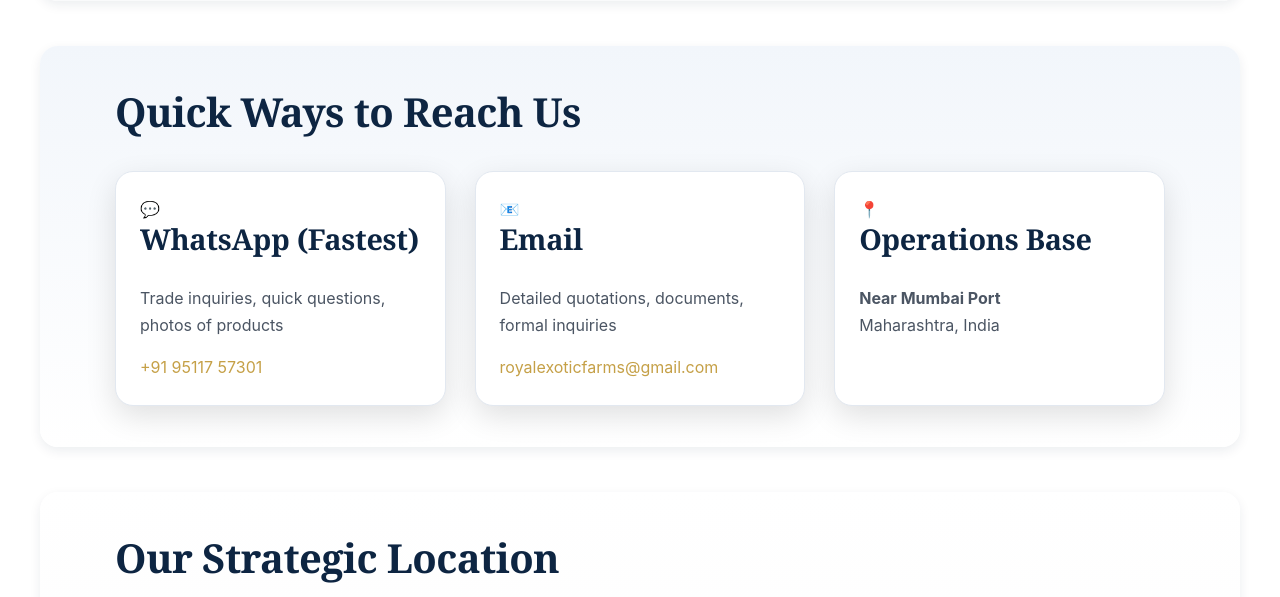
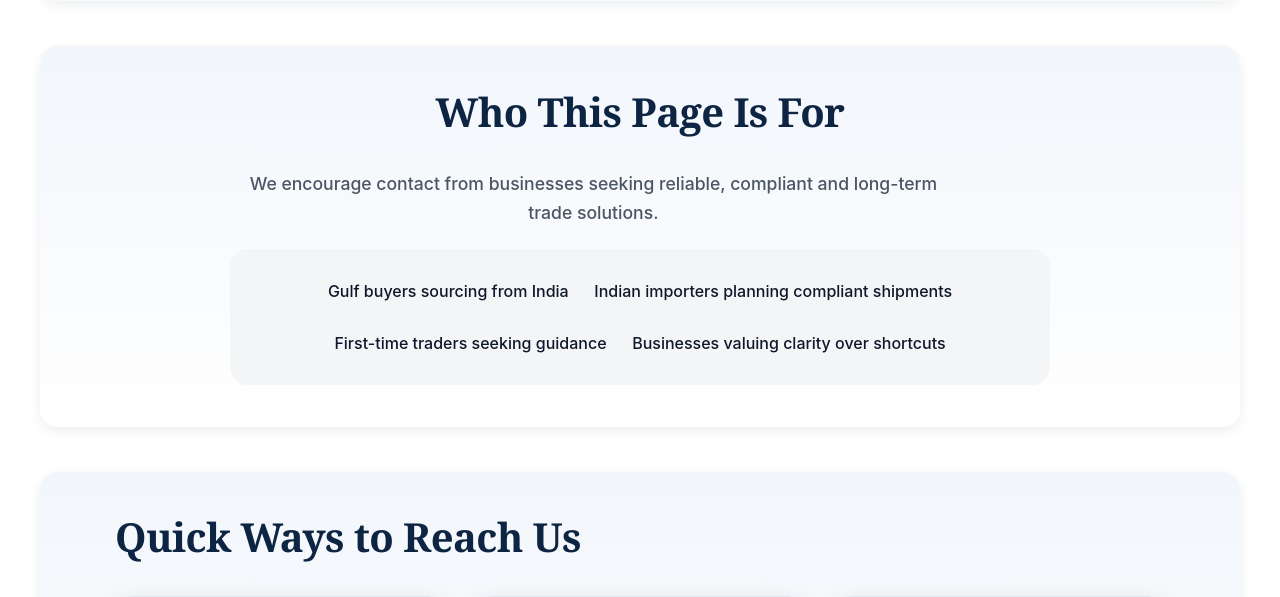
Before and after one commit to ITwArRiOr001/Royal-Exotic-Farms, a Flask app: page /contact in a window 1280 px wide. Shown: the part 1053-1650 px from the top of the page. Run offline with Flask 3, Linux system fonts and the light colour scheme.

Commit message:
Update contact.html

```diff
--- a/templates/contact.html
+++ b/templates/contact.html
@@ -163,7 +163,27 @@
     </div>
   </div>
 </section>
+<section aria-label="Who should contact us">
+  <div class="surface alt">
+    <div class="surface-inner" style="max-width:820px; text-align:center;">
 
+      <h2>Who This Page Is For</h2>
+
+      <p class="lead">
+        We encourage contact from businesses seeking
+        reliable, compliant and long-term trade solutions.
+      </p>
+
+      <div class="trust-strip" style="margin-top:1.4rem;">
+        <div>Gulf buyers sourcing from India</div>
+        <div>Indian importers planning compliant shipments</div>
+        <div>First-time traders seeking guidance</div>
+        <div>Businesses valuing clarity over shortcuts</div>
+      </div>
+
+    </div>
+  </div>
+</section>
 <!-- Contact Channels -->
 <section aria-label="Quick contact channels">
   <div class="surface alt">
@@ -175,9 +195,9 @@
           <div class="card-content">
             <div class="channel-icon">💬</div>
             <h3>WhatsApp (Fastest)</h3>
-            <p>Trade inquiries, quick questions, photos of products</p>
-            <a href="https://wa.me/919511757301" target="_blank" rel="noopener noreferrer">
-              +91 95117 57301
+            <p>Fast trade discussions, clarifications and document sharing</p>
+            <a href="https://wa.me/918468851240" target="_blank" rel="noopener noreferrer">
+              +91 8468851240
             </a>
           </div>
         </div>
```
